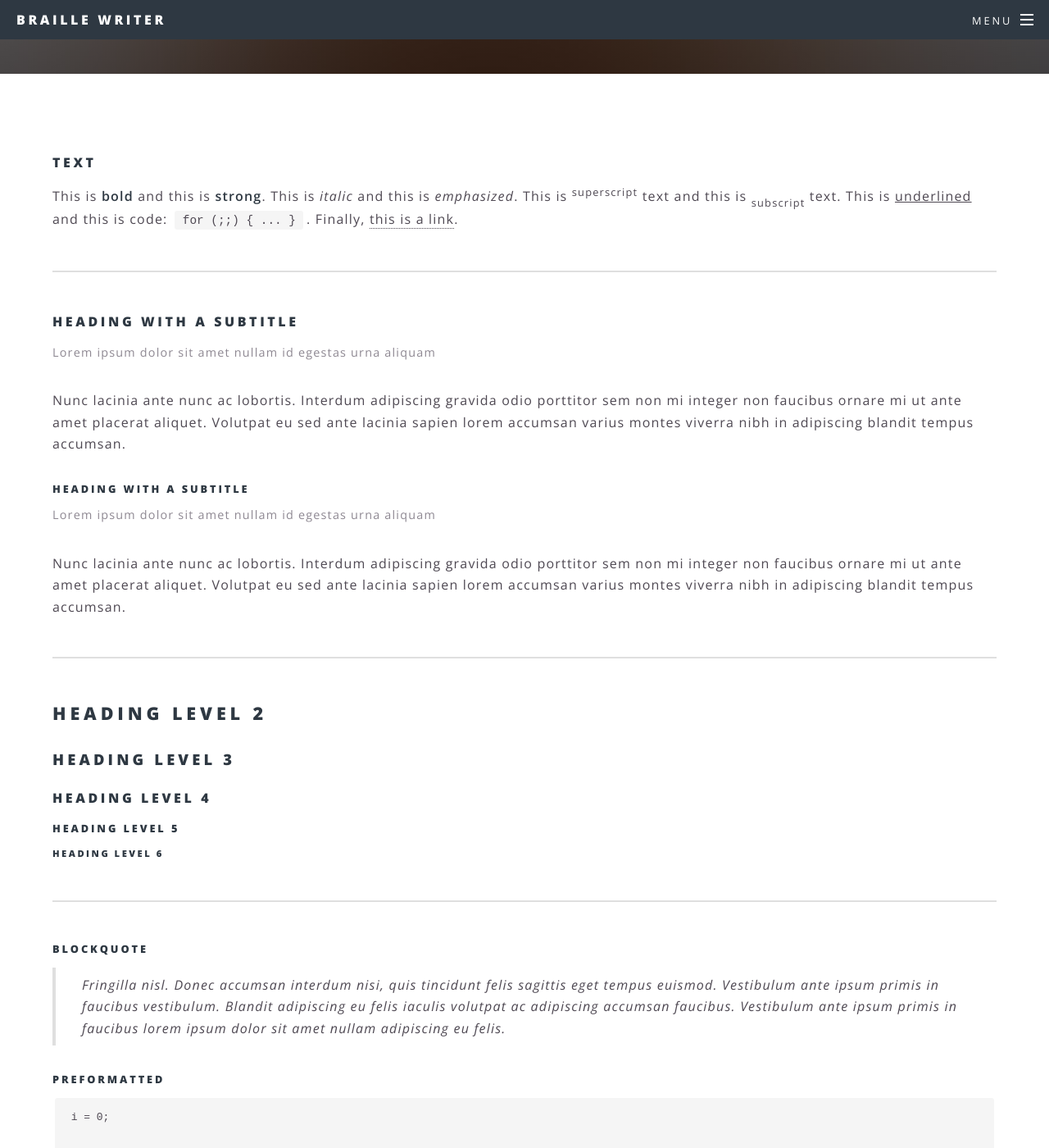
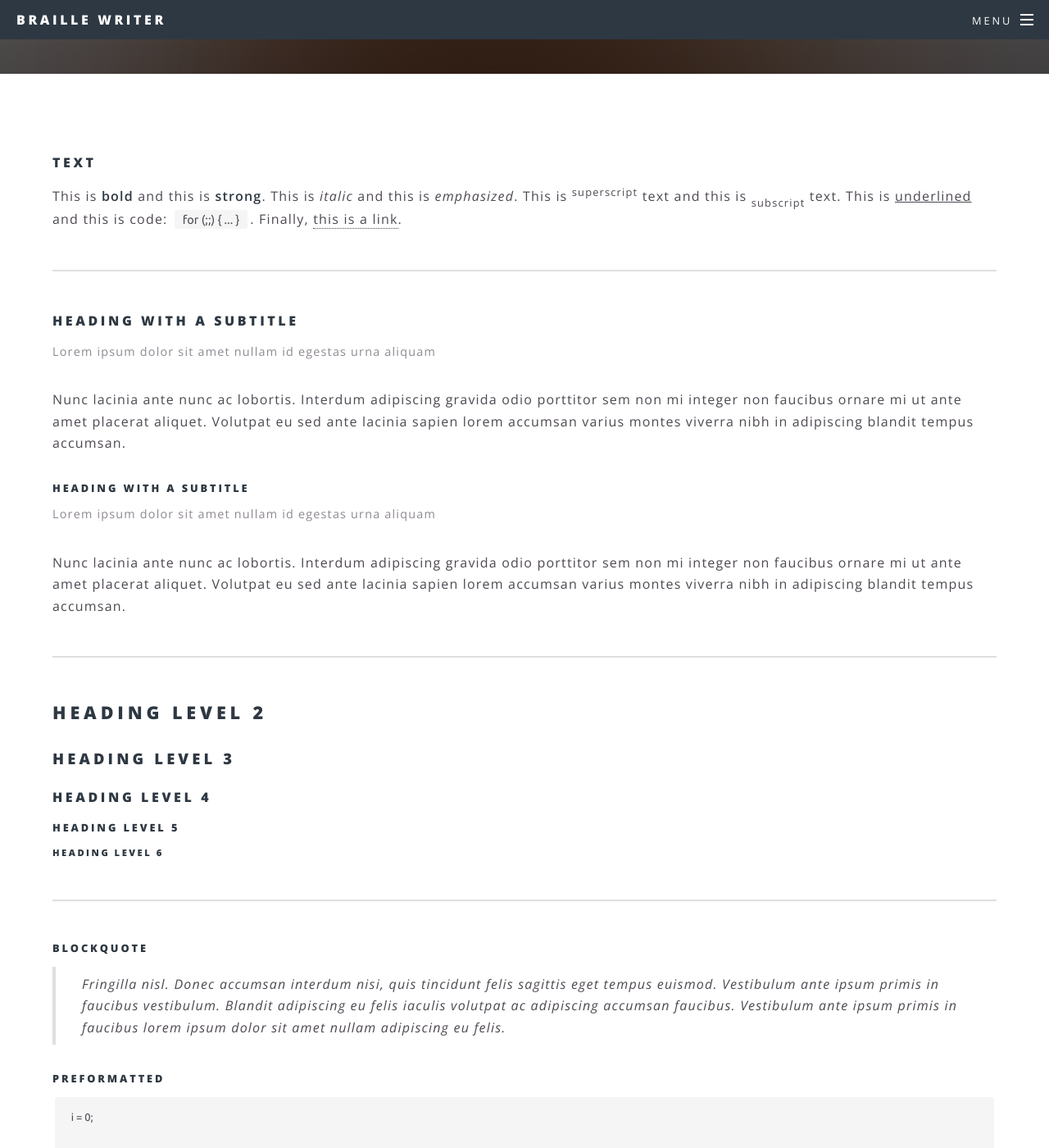
Before and after one commit to Rebecasarai/Braille-Writer, a Jekyll site: the page built from elements.html, in a window 1280 px wide and 1400 px high, scrolled down 303 px. Shown: the whole window at 82% size. Built offline with Jekyll 4.4.1, drawn with Linux system fonts in a browser that asks for light colours.

Commit message:
Update _vars.scss

```diff
--- a/_sass/libs/_vars.scss
+++ b/_sass/libs/_vars.scss
@@ -29,7 +29,7 @@
 // Font.
 	$font: (
 		family:				('Open Sans', Helvetica, sans-serif),
-		family-fixed:		('Courier New', monospace),
+		family-fixed:		('Ubuntu', monospace),
 		weight:				400,
 		weight-bold:		600,
 		weight-extrabold:	800
```
